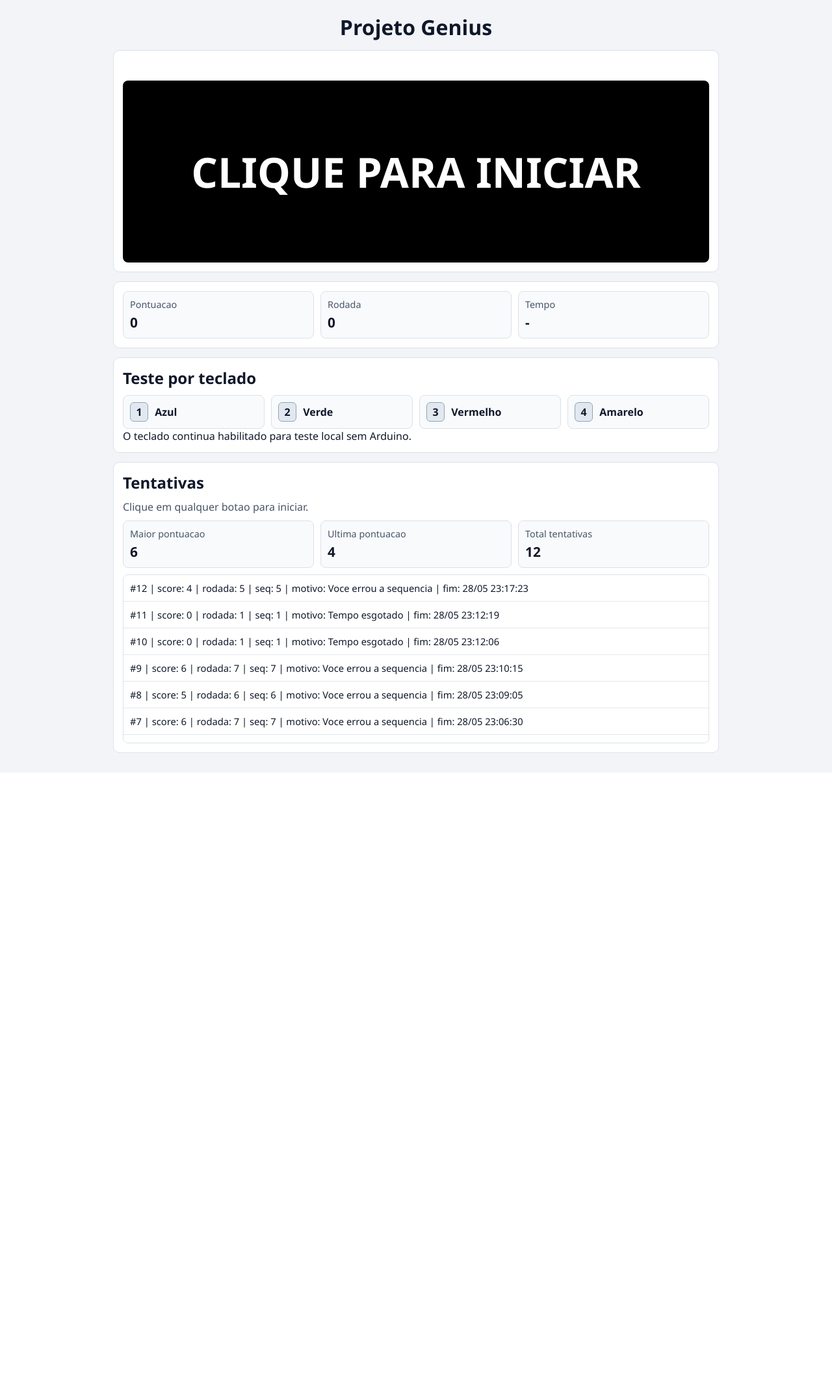
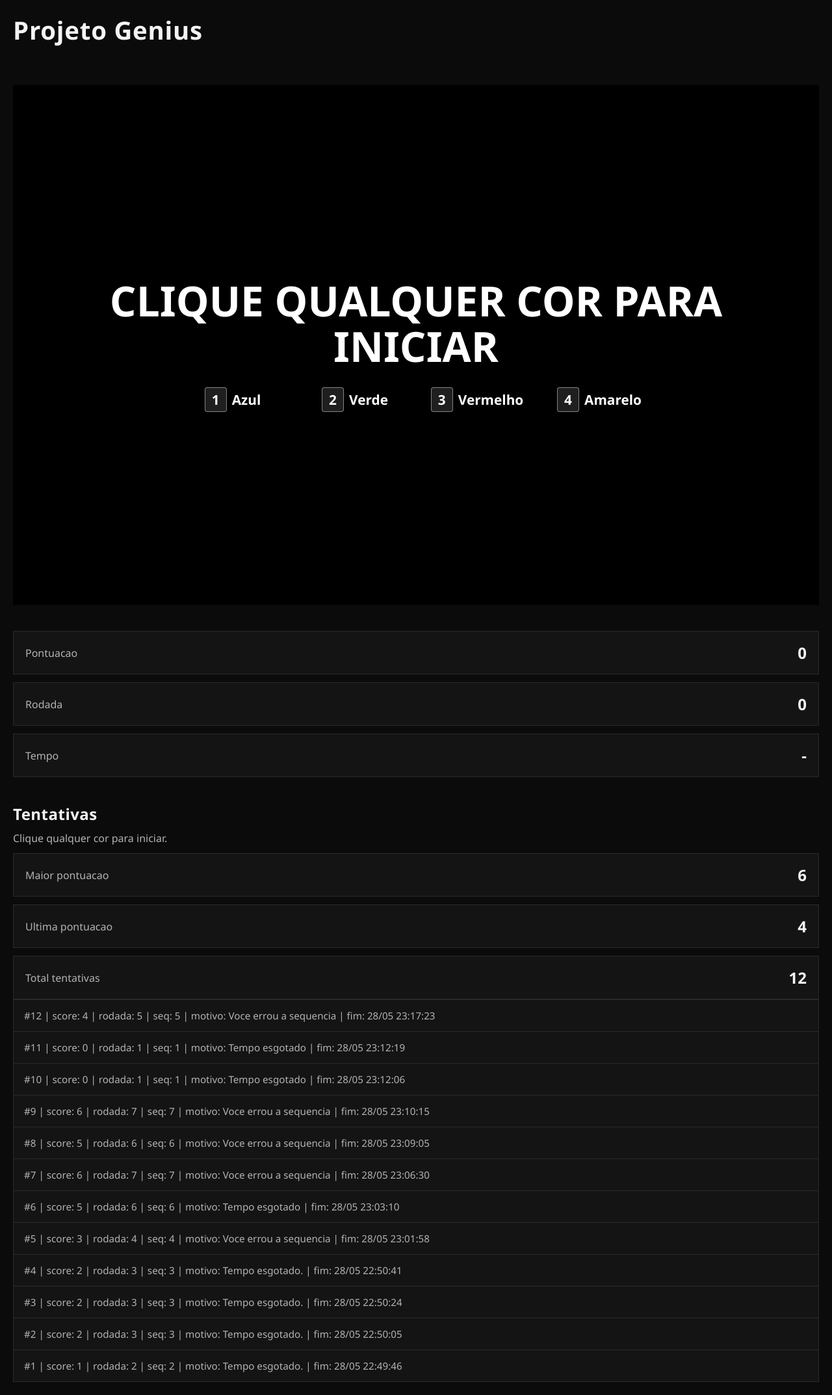
Before and after one commit to yRicke/GeniusEmbarcado, a Django app: page / in a window 1280 px wide. Shown: the whole page at 65% size. Before the commit the page ends 1189 px from the top, so only its background shows below. Run offline with Django 5.2, Linux system fonts and the light colour scheme; data comes from the database, SQL or seed files in the repository.

Commit message:
refactor (frontend): Refatoração completa dos templates e styles, visando um frontend mais simples, e melhorando a experiencia de jogo

```diff
--- a/game/services/game_engine.py
+++ b/game/services/game_engine.py
@@ -33,7 +33,7 @@ class GeniusGameEngine:
     def _reset_state(self) -> None:
         self._state = {
             "phase": "waiting_start",
-            "message": "Clique em qualquer botao para iniciar.",
+            "message": "Clique qualquer cor para iniciar.",
             "score": 0,
             "round_number": 0,
             "sequence": [],
--- a/game/templates/game/index.html
+++ b/game/templates/game/index.html
@@ -14,40 +14,31 @@
       <section class="stage-section">
         <div id="stage-timer" class="stage-timer hidden">0.00s</div>
         <div id="stage-screen" class="stage-screen black">
-          <div id="stage-text" class="stage-text">Clique em qualquer botao para iniciar</div>
+          <div class="stage-content">
+            <div id="stage-text" class="stage-text">Clique qualquer cor para iniciar</div>
+            <div class="stage-hints" aria-label="Controles do teclado">
+              <span><kbd>1</kbd> Azul</span>
+              <span><kbd>2</kbd> Verde</span>
+              <span><kbd>3</kbd> Vermelho</span>
+              <span><kbd>4</kbd> Amarelo</span>
+            </div>
+          </div>
         </div>
       </section>
 
       <section class="status-section">
-        <article class="status-card">
+        <article class="status-row">
           <span>Pontuacao</span>
           <strong id="score">0</strong>
         </article>
-        <article class="status-card">
+        <article class="status-row">
           <span>Rodada</span>
           <strong id="round">0</strong>
         </article>
-        <article class="status-card">
+        <article class="status-row">
           <span>Tempo</span>
           <strong id="timer">-</strong>
         </article>
-      </section>
-
-      <section class="manual-section">
-        <h2>{% if runtime_mode == "demo" %}Modo demo{% else %}Teste por teclado{% endif %}</h2>
-        <div class="keymap">
-          <span><kbd>1</kbd> Azul</span>
-          <span><kbd>2</kbd> Verde</span>
-          <span><kbd>3</kbd> Vermelho</span>
-          <span><kbd>4</kbd> Amarelo</span>
-        </div>
-        <p>
-          {% if runtime_mode == "demo" %}
-            Esta versao roda 100% no navegador para deploy na Vercel.
-          {% else %}
-            O teclado continua habilitado para teste local sem Arduino.
-          {% endif %}
-        </p>
       </section>
 
       <section class="attempts-section">
@@ -57,9 +48,9 @@
         </div>
 
         <div class="summary-grid">
-          <article class="summary-card"><span>Maior pontuacao</span><strong id="best-score">0</strong></article>
-          <article class="summary-card"><span>Ultima pontuacao</span><strong id="last-score">0</strong></article>
-          <article class="summary-card"><span>Total tentativas</span><strong id="attempts">0</strong></article>
+          <article class="summary-row"><span>Maior pontuacao</span><strong id="best-score">0</strong></article>
+          <article class="summary-row"><span>Ultima pontuacao</span><strong id="last-score">0</strong></article>
+          <article class="summary-row"><span>Total tentativas</span><strong id="attempts">0</strong></article>
         </div>
 
         <div id="attempts-list" class="attempts-list"></div>
--- a/static/game/css/index.css
+++ b/static/game/css/index.css
@@ -1,9 +1,9 @@
 :root {
-  --bg: #f2f4f8;
-  --panel: #ffffff;
-  --line: #dbe1ea;
-  --text: #0f172a;
-  --muted: #475569;
+  --bg: #0b0b0b;
+  --panel: #141414;
+  --line: #2a2a2a;
+  --text: #f3f4f6;
+  --muted: #b3b3b3;
 }
 
 * {
@@ -18,9 +18,8 @@ body {
 }
 
 .container {
-  max-width: 960px;
-  margin: 0 auto;
-  padding: 20px 14px 30px;
+  width: 100%;
+  padding: 0;
 }
 
 h1,
@@ -29,26 +28,34 @@ p {
   margin: 0;
 }
 
+h1,
+h2 {
+  font-weight: 700;
+  letter-spacing: 0.02em;
+}
+
 h1 {
-  text-align: center;
-  margin-bottom: 14px;
+  padding: 20px 20px 0;
+  font-size: clamp(1.5rem, 3vw, 2.4rem);
 }
 
 .stage-section,
 .status-section,
-.manual-section,
 .attempts-section {
-  background: var(--panel);
-  border: 1px solid var(--line);
-  border-radius: 10px;
-  padding: 14px;
-  margin-top: 14px;
+  width: 100%;
+  padding: 20px;
+}
+
+.stage-section {
+  padding-top: 16px;
 }
 
 .stage-timer {
+  width: 100%;
+  margin-bottom: 12px;
+  font-size: clamp(1rem, 2vw, 1.4rem);
+  font-weight: 700;
   text-align: center;
-  font-weight: 700;
-  margin-bottom: 10px;
 }
 
 .hidden {
@@ -56,8 +63,9 @@ h1 {
 }
 
 .stage-screen {
-  min-height: 280px;
-  border-radius: 8px;
+  width: 100%;
+  height: 100dvh;
+  min-height: 100dvh;
   display: grid;
   place-items: center;
   transition: background-color 0.15s linear;
@@ -91,100 +99,113 @@ h1 {
   background: #059669;
 }
 
+.stage-content {
+  width: 100%;
+  max-width: 1200px;
+  padding: 24px;
+  display: flex;
+  flex-direction: column;
+  align-items: center;
+  justify-content: center;
+  gap: 28px;
+}
+
 .stage-text {
-  font-size: clamp(1.5rem, 5vw, 4rem);
+  font-size: clamp(2rem, 5vw, 4.5rem);
   font-weight: 700;
   color: #fff;
   text-transform: uppercase;
   text-align: center;
-  padding: 0 8px;
+  line-height: 1.1;
 }
 
-.status-section {
-  display: grid;
-  gap: 10px;
-  grid-template-columns: repeat(3, minmax(120px, 1fr));
+.stage-hints {
+  width: 100%;
+  display: flex;
+  flex-wrap: wrap;
+  justify-content: center;
+  gap: 18px 28px;
+  color: #fff;
+  font-size: clamp(1rem, 2vw, 1.3rem);
+  font-weight: 600;
+  text-align: center;
 }
 
-.status-card,
-.summary-card {
-  background: #f8fafc;
-  border: 1px solid var(--line);
-  border-radius: 8px;
-  padding: 10px;
-  display: flex;
-  flex-direction: column;
-  gap: 4px;
-}
-
-.status-card span,
-.summary-card span {
-  color: var(--muted);
-  font-size: 0.9rem;
-}
-
-.status-card strong,
-.summary-card strong {
-  font-size: 1.3rem;
-}
-
-.manual-section h2,
-.attempts-header h2 {
-  margin-bottom: 10px;
-}
-
-.keymap {
-  display: grid;
-  gap: 10px;
-  grid-template-columns: repeat(4, minmax(120px, 1fr));
-}
-
-.keymap span {
-  background: #f8fafc;
-  border: 1px solid var(--line);
-  border-radius: 8px;
-  padding: 10px;
-  font-weight: 600;
+.stage-hints span {
+  display: inline-flex;
+  align-items: center;
+  justify-content: center;
+  gap: 8px;
+  min-width: 160px;
 }
 
 kbd {
-  display: inline-block;
-  min-width: 28px;
-  text-align: center;
+  display: inline-flex;
+  align-items: center;
+  justify-content: center;
+  min-width: 34px;
+  min-height: 34px;
+  padding: 4px 8px;
+  border: 1px solid rgba(255, 255, 255, 0.45);
+  border-radius: 4px;
+  background: rgba(255, 255, 255, 0.12);
+  color: #fff;
   font-family: inherit;
   font-weight: 700;
-  padding: 3px 7px;
-  border-radius: 6px;
-  border: 1px solid #94a3b8;
-  background: #e2e8f0;
-  margin-right: 6px;
 }
 
-.attempts-header p {
-  color: var(--muted);
-  margin-bottom: 10px;
+.status-section,
+.summary-grid {
+  display: grid;
+  grid-template-columns: 1fr;
+  gap: 12px;
 }
 
-.summary-grid {
+.status-row,
+.summary-row {
+  width: 100%;
+  min-height: 64px;
+  padding: 16px 18px;
+  display: flex;
+  align-items: center;
+  justify-content: space-between;
+  gap: 16px;
+  background: var(--panel);
+  border: 1px solid var(--line);
+}
+
+.status-row span,
+.summary-row span,
+.attempts-header p,
+.attempt-empty,
+.attempt-row {
+  color: var(--muted);
+}
+
+.status-row strong,
+.summary-row strong {
+  color: var(--text);
+  font-size: clamp(1.2rem, 2vw, 1.5rem);
+}
+
+.attempts-header {
   display: grid;
   gap: 10px;
-  grid-template-columns: repeat(3, minmax(120px, 1fr));
-  margin-bottom: 10px;
+  margin-bottom: 12px;
 }
 
 .attempts-list {
+  width: 100%;
+  min-height: 220px;
   border: 1px solid var(--line);
-  border-radius: 8px;
-  background: #fff;
-  min-height: 160px;
-  max-height: 260px;
+  background: var(--panel);
   overflow: auto;
 }
 
 .attempt-row {
-  padding: 10px;
-  border-bottom: 1px solid #e2e8f0;
-  font-size: 0.92rem;
+  padding: 14px 16px;
+  border-bottom: 1px solid var(--line);
+  font-size: 0.95rem;
 }
 
 .attempt-row:last-child {
--- a/static/game/js/index.js
+++ b/static/game/js/index.js
@@ -91,7 +91,7 @@ function stageConfig(state) {
 
   return {
     className: "black",
-    text: "CLIQUE PARA INICIAR",
+    text: "CLIQUE QUALQUER COR PARA INICIAR",
     hideTimer: true,
   };
 }
@@ -168,7 +168,7 @@ function demoRecentAttempts() {
 function createDemoEngine() {
   const state = {
     phase: "waiting_start",
-    message: "Clique em qualquer botao para iniciar.",
+    message: "Clique qualquer cor para iniciar.",
     score: 0,
     round_number: 0,
     sequence: [],
@@ -195,7 +195,7 @@ function createDemoEngine() {
 
   function resetState() {
     state.phase = "waiting_start";
-    state.message = "Clique em qualquer botao para iniciar.";
+    state.message = "Clique qualquer cor para iniciar.";
     state.score = 0;
     state.round_number = 0;
     state.sequence = [];
```
Also changed, not shown: other parts of static/game/css/index.css (+22 -7 lines).
